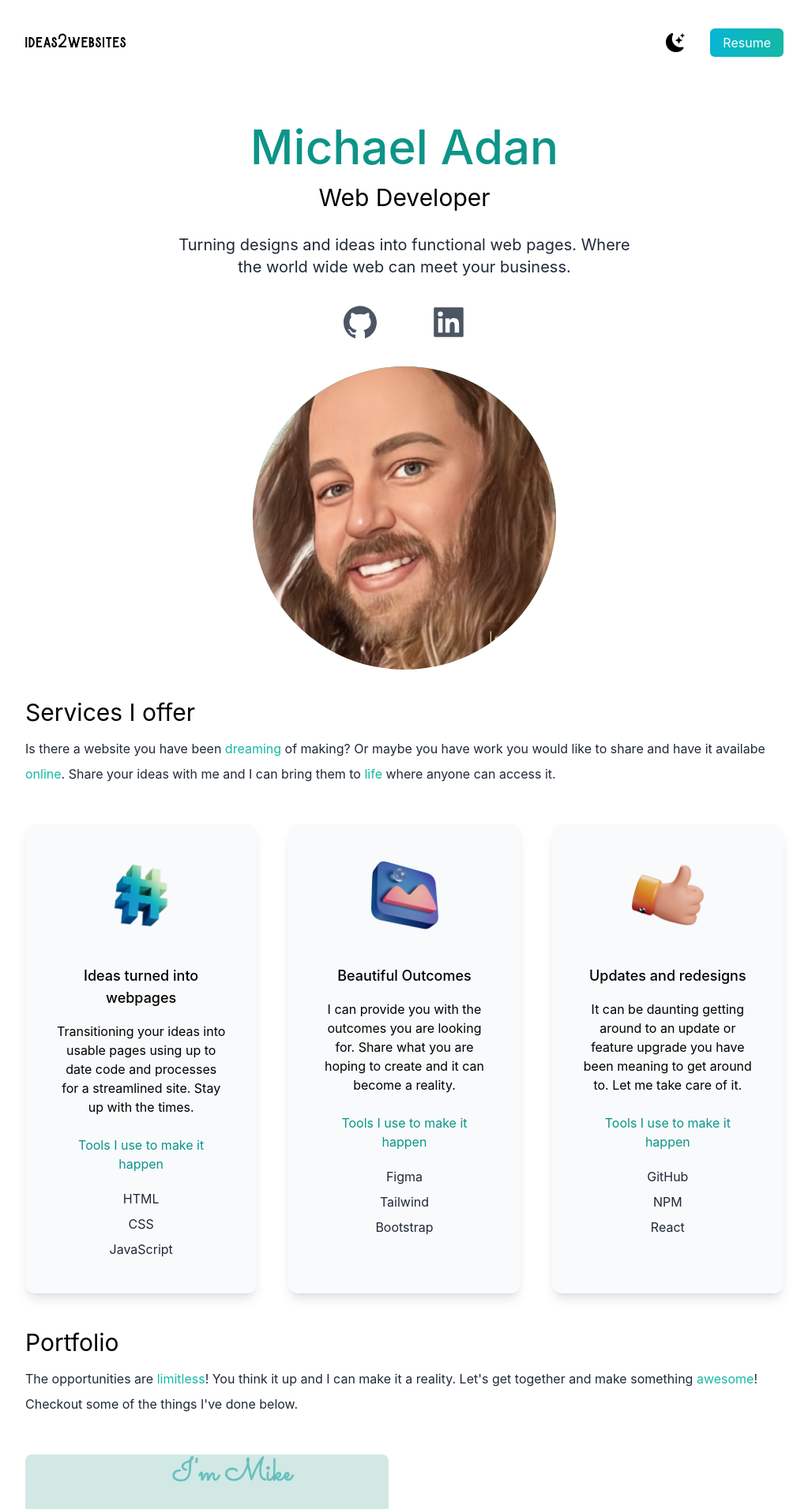
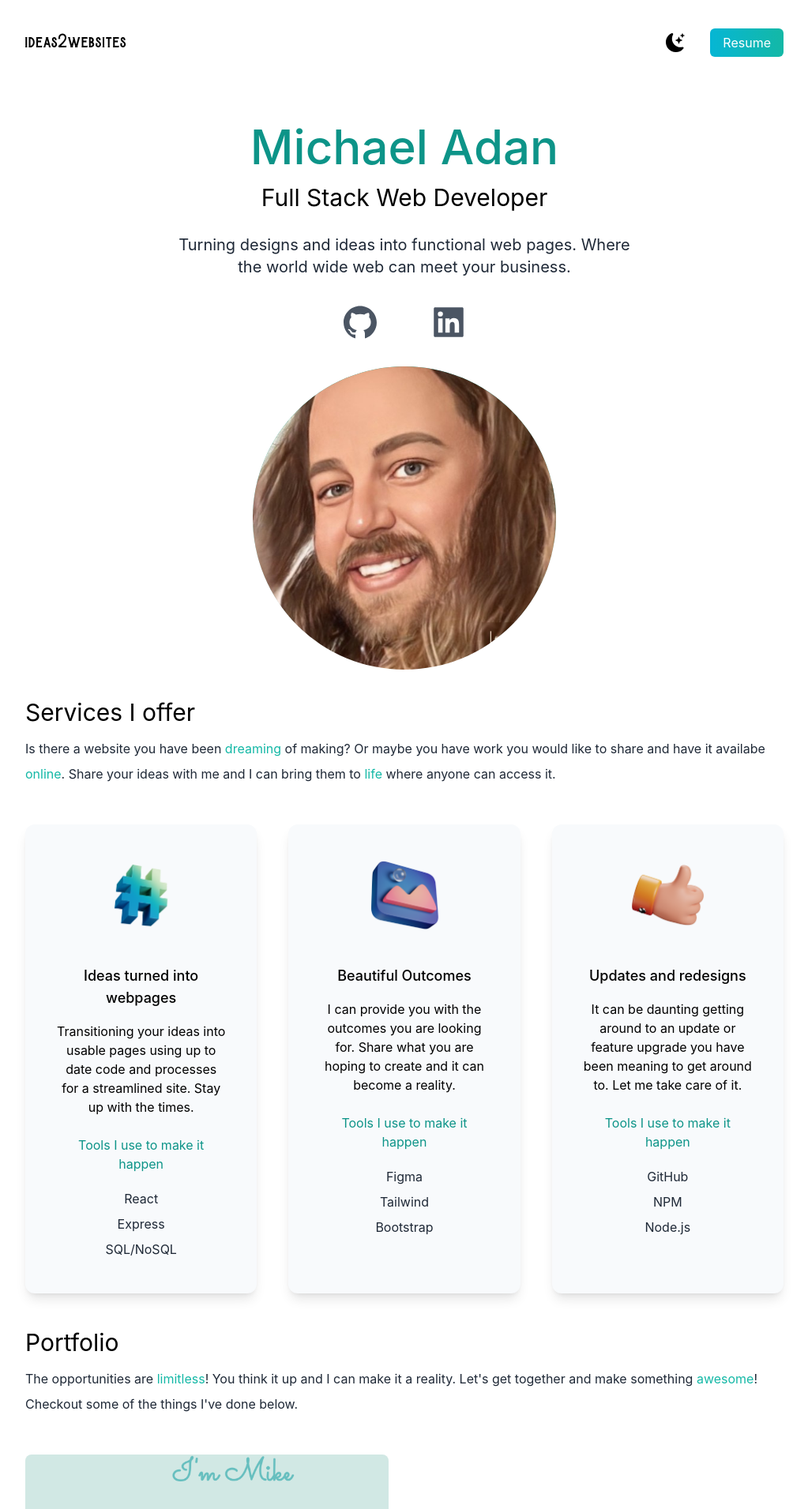
Before and after one commit to michaeladan/react-portfolio, a Next.js app: page / in a window 1280 px wide. Shown: the top 1911 px of the page at 79% size, without its empty margins (128-1151 px from the left). Built offline with nearby package versions, Linux system fonts and the light colour scheme.

Commit message:
Added links to work. Updated content and resume.

```diff
--- a/pages/index.js
+++ b/pages/index.js
@@ -37,7 +37,8 @@ export default function Home() {
                   className='cursor-pointer text-2xl dark:text-gray-100' />
               </li>
               <li>
-                <a className='bg-gradient-to-r from-cyan-500 to-teal-500 text-white px-4 py-2 rounded-md ml-8' href="Resume-Screenshot.png">
+                <a className='bg-gradient-to-r from-cyan-500 to-teal-500 text-white px-4 py-2 rounded-md ml-8'
+                  href="resumeSS.png" target="_blank" rel="noopener noreferrer">
                   Resume
                 </a>
               </li>
@@ -45,15 +46,15 @@ export default function Home() {
           </nav>
           <div className=' text-center'>
             <h2 className='text-5xl py-2 text-teal-600 font-medium md:text-6xl'>Michael Adan</h2>
-            <h3 className='text-2xl py-2 md:text-3xl dark:text-gray-100'>Web Developer</h3>
+            <h3 className='text-2xl py-2 md:text-3xl dark:text-gray-100'>Full Stack Web Developer</h3>
             <p className='text-md py-5 leading-8 text-gray-800 md:text-xl max-w-xl mx-auto dark:text-white'>
               Turning designs and ideas into functional web pages. Where the world wide web can meet
               your business.
             </p>
           </div>
           <div className='text-5xl flex justify-center gap-16 py-3 text-gray-600 dark:text-gray-500'>
-            <a href="https://github.com/michaeladan"><AiFillGithub /></a>
-            <a href='https://www.linkedin.com/in/devmichaeladan/'><AiFillLinkedin /></a>
+            <a href="https://github.com/michaeladan" target="_blank" rel="noopener noreferrer"><AiFillGithub /></a>
+            <a href='https://www.linkedin.com/in/devmichaeladan/' target="_blank" rel="noopener noreferrer"><AiFillLinkedin /></a>
           </div>
           <div className='relative mx-auto my-8 bg-gradient-to-b from-teal-500 rounded-full w-80 h-80 mt-5 overflow-hidden md:h-96 md:w-96'>
             <Image src={selfie} alt="avatarPic" layout='fill' objectFit='cover' />
@@ -79,9 +80,9 @@ export default function Home() {
                 Stay up with the times.
               </p>
               <h4 className='py-4 text-teal-600'>Tools I use to make it happen</h4>
-              <p className='text-gray-800 py-1'>HTML</p>
-              <p className='text-gray-800 py-1'>CSS</p>
-              <p className='text-gray-800 py-1'>JavaScript</p>
+              <p className='text-gray-800 py-1'>React</p>
+              <p className='text-gray-800 py-1'>Express</p>
+              <p className='text-gray-800 py-1'>SQL/NoSQL</p>
             </div>
             <div className='bg-slate-50 text-center shadow-lg p-10 rounded-xl my-10 dark:bg-white flex-1'>
               <Image src={design} width={100} height={100} alt="designpic" />
@@ -104,7 +105,7 @@ export default function Home() {
               <h4 className='py-4 text-teal-600'>Tools I use to make it happen</h4>
               <p className='text-gray-800 py-1'>GitHub</p>
               <p className='text-gray-800 py-1'>NPM</p>
-              <p className='text-gray-800 py-1'>React</p>
+              <p className='text-gray-800 py-1'>Node.js</p>
             </div>
           </div>
         </section>
@@ -121,40 +122,52 @@ export default function Home() {
           </div>
           <div className='flex flex-col gap-10 py-10 lg:flex-row lg:flex-wrap'>
             <div className='basis-1/3 flex-1'>
+              <a href='https://michaeladan.github.io/react-portfolio/' target="_blank" rel="noopener noreferrer">
                 <Image src={web1} alt="example-work" className='rounded-lg object-cover'
                   width={'100%'}
                   height={'100%'}
                   layout='responsive' />
+              </a>
             </div>
             <div className='basis-1/3 flex-1'>
+              <a href='https://michaeladan.github.io/TinDog-Bootstrap-practice/' target="_blank" rel="noopener noreferrer">
                 <Image src={web2} alt="example-work" className='rounded-lg object-scale-down'
                   width={'100%'}
                   height={'100%'}
                   layout='responsive' />
+              </a>
             </div>
             <div className='basis-1/3 flex-1'>
+              <a href='https://michaeladan.github.io/tenzies-game/' target="_blank" rel="noopener noreferrer">
                 <Image src={web3} alt="example-work" className='rounded-lg object-cover'
                   width={'100%'}
                   height={'100%'}
                   layout='responsive' />
+              </a>
             </div>
             <div className='basis-1/3 flex-1'>
+              <a href='https://michaeladan.github.io/DrumKit-JS-DOM/' target="_blank" rel="noopener noreferrer">
                 <Image src={web4} alt="example-work" className='rounded-lg object-scale-down'
                   width={'100%'}
                   height={'100%'}
                   layout='responsive' />
+              </a>
             </div>
             <div className='basis-1/3 flex-1'>
+              <a href='https://michaeladan.github.io/csb-72kn5u/' target="_blank" rel="noopener noreferrer">
                 <Image src={web5} alt="example-work" className='rounded-lg object-cover'
                   width={'100%'}
                   height={'100%'}
                   layout='responsive' />
+              </a>
             </div>
             <div className='basis-1/3 flex-1'>
+              <a href='https://michaeladan.github.io/csb-cllczl/' target="_blank" rel="noopener noreferrer">
                 <Image src={web6} alt="example-work" className='rounded-lg object-scale-down'
                   width={'100%'}
                   height={'100%'}
                   layout='responsive' />
+              </a>
             </div>
           </div>
 
```
Also changed, not shown: public/resumeSS.png (added). Lines whose indentation alone changed are shown as unchanged.
